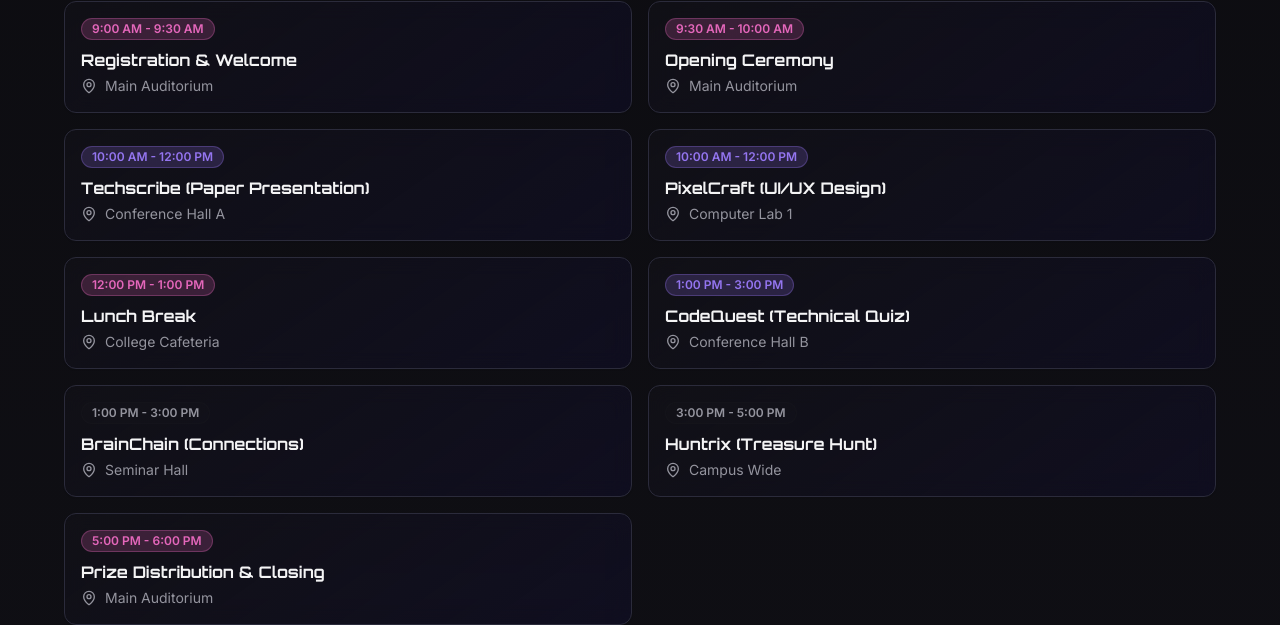
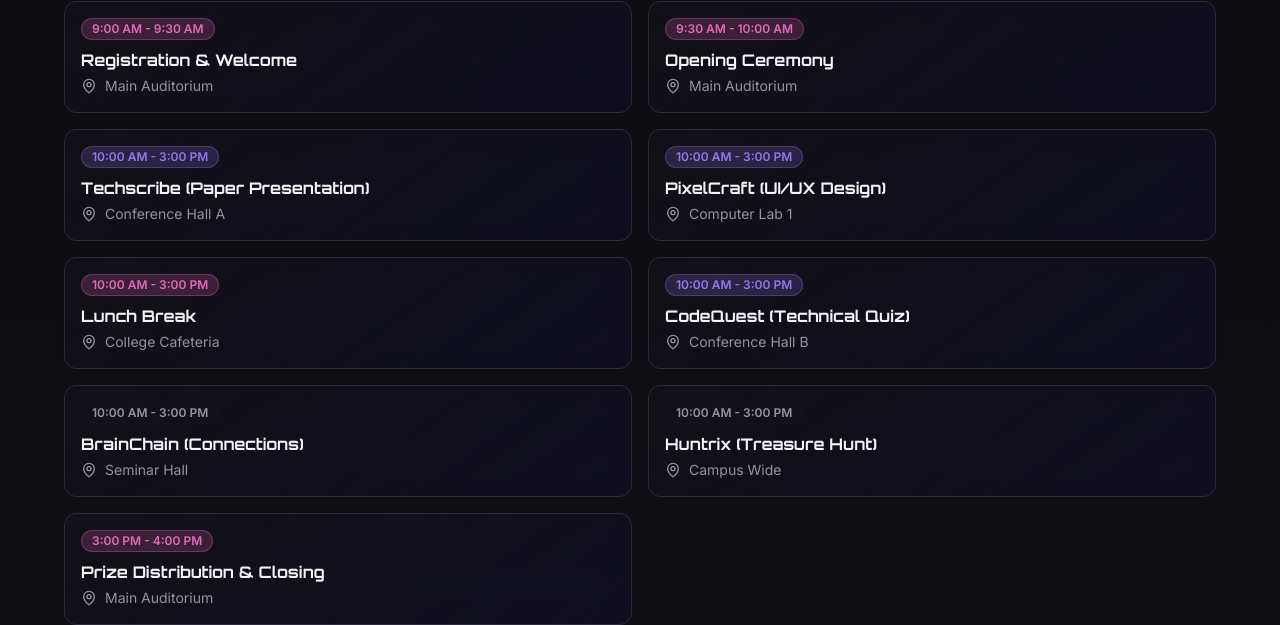
Before and after one commit to santhosh274/despotix-portal-89, a React (Vite) app: page / in a window 1280 px wide. Shown: the part 1868-2493 px from the top of the page. Built offline with nearby package versions, Linux system fonts and the light colour scheme; the HTML template or start-up script is replaced by a standard one.

Commit message:
added sauce

```diff
--- a/src/components/EventCard.tsx
+++ b/src/components/EventCard.tsx
@@ -47,7 +47,7 @@ export function EventCard({ event, onClick, index }: EventCardProps) {
       >
         {/* Animated background glow */}
         <motion.div
-          className="absolute inset-0 bg-gradient-to-br from-primary/10 via-transparent to-accent/10"
+          className="absolute inset-0 bg-gradient-to-br from-primary/10 via-transparent to-accent/10 "
           initial={{ opacity: 0 }}
           whileHover={{ opacity: 1 }}
           transition={{ duration: 0.5 }}
--- a/src/data/schedule.ts
+++ b/src/data/schedule.ts
@@ -12,43 +12,43 @@ export const schedule = [
     type: "general"
   },
   {
-    time: "10:00 AM - 12:00 PM",
+    time: "10:00 AM - 3:00 PM",
     event: "Techscribe (Paper Presentation)",
     venue: "Conference Hall A",
     type: "technical"
   },
   {
-    time: "10:00 AM - 12:00 PM",
+    time: "10:00 AM - 3:00 PM",
     event: "PixelCraft (UI/UX Design)",
     venue: "Computer Lab 1",
     type: "technical"
   },
   {
-    time: "12:00 PM - 1:00 PM",
+    time: "10:00 AM - 3:00 PM",
     event: "Lunch Break",
     venue: "College Cafeteria",
     type: "general"
   },
   {
-    time: "1:00 PM - 3:00 PM",
+    time: "10:00 AM - 3:00 PM",
     event: "CodeQuest (Technical Quiz)",
     venue: "Conference Hall B",
     type: "technical"
   },
   {
-    time: "1:00 PM - 3:00 PM",
+    time: "10:00 AM - 3:00 PM",
     event: "BrainChain (Connections)",
     venue: "Seminar Hall",
     type: "non-technical"
   },
   {
-    time: "3:00 PM - 5:00 PM",
+    time: "10:00 AM - 3:00 PM",
     event: "Huntrix (Treasure Hunt)",
     venue: "Campus Wide",
     type: "non-technical"
   },
   {
-    time: "5:00 PM - 6:00 PM",
+    time: "3:00 PM - 4:00 PM",
     event: "Prize Distribution & Closing",
     venue: "Main Auditorium",
     type: "general"
```
